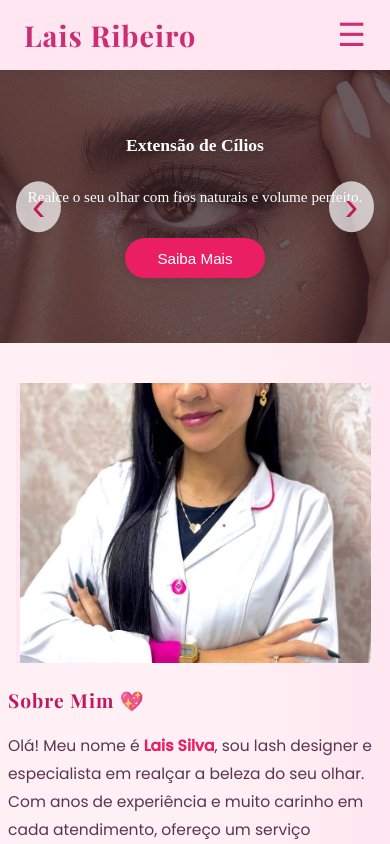
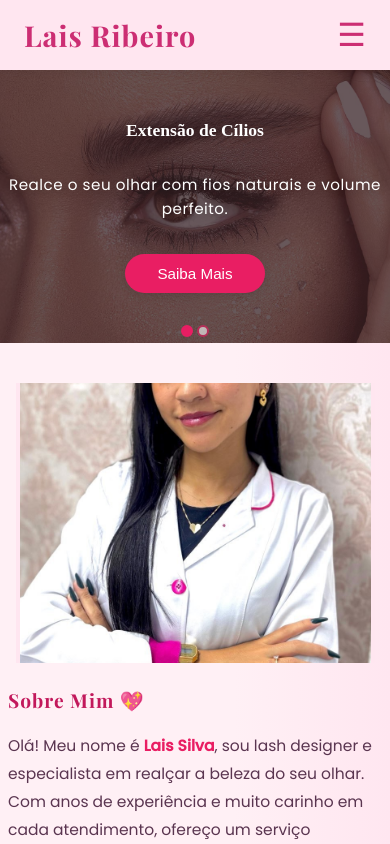
Before and after one commit to BrunoToniatti/lais, an Angular app: page / in a window 390 px wide. Shown: the top 844 px of the page. Built offline with nearby package versions, Linux system fonts and the light colour scheme.

Commit message:
Alterando banner

```diff
--- a/src/app/first-page/components/carousel/carousel.component.html
+++ b/src/app/first-page/components/carousel/carousel.component.html
@@ -1,5 +1,11 @@
 <div class="carousel-container">
-  <div class="carousel-wrapper" [style.transform]="getTransform()">
+  <div
+    class="carousel-wrapper"
+    [style.transform]="getTransform()"
+    (touchstart)="onTouchStart($event)"
+    (touchmove)="onTouchMove($event)"
+    (touchend)="onTouchEnd($event)"
+  >
     <div
       class="carousel-slide"
       *ngFor="let item of items"
@@ -7,7 +13,7 @@
     >
       <div class="carousel-content">
         <h3>{{ item.title }}</h3>
-        <p>{{ item.description }}</p>
+        <p class="carousel-subtitle">{{ item.description }}</p>
         <button (click)="scrollToSection($event, item.type)">Saiba Mais</button>
       </div>
     </div>
@@ -15,4 +21,11 @@
 
   <button class="prev" (click)="prevSlide()">‹</button>
   <button class="next" (click)="nextSlide()">›</button>
+  <div class="carousel-indicators">
+  <span
+    *ngFor="let item of items; let i = index"
+    [class.active]="i === currentIndex"
+    (click)="goToSlide(i)"
+  ></span>
 </div>
+</div>
--- a/src/app/first-page/components/carousel/carousel.component.scss
+++ b/src/app/first-page/components/carousel/carousel.component.scss
@@ -9,8 +9,35 @@
 
 .carousel-wrapper {
   display: flex;
-  transition: transform 0.5s ease-in-out;
-  height: 100%;
+  transition: transform 0.7s ease-in-out;
+}
+
+.carousel-indicators {
+  position: absolute;
+  left: 0;
+  right: 0;
+  bottom: 18px;
+  display: flex;
+  justify-content: center;
+  gap: 0.7rem;
+  z-index: 3;
+
+  span {
+    width: 12px;
+    height: 12px;
+    border-radius: 50%;
+    background: #fff;
+    opacity: 0.6;
+    border: 2px solid #e91e63;
+    transition: background 0.2s, opacity 0.2s;
+    cursor: pointer;
+    display: inline-block;
+
+    &.active {
+      background: #e91e63;
+      opacity: 1;
+    }
+  }
 }
 
 .carousel-slide {
@@ -84,17 +111,15 @@
   top: 50%;
   transform: translateY(-50%);
   font-size: 2.5rem;
-  background: rgba(255,255,255,0.7);
+  background: none;
   border: none;
-  color: #c2185b;
+  color: #fff;
   cursor: pointer;
   z-index: 2;
   padding: 0.2rem 1rem;
-  border-radius: 50%;
 
   &:hover {
     color: #e91e63;
-    background: #fff;
   }
 }
 
@@ -117,6 +142,15 @@
       p { font-size: 1rem; }
     }
   }
+
+  .carousel-indicators {
+    bottom: 10px;
+    gap: 0.5rem;
+  }
+  .carousel-indicators span {
+    width: 10px;
+    height: 10px;
+  }
 }
 
 @media (max-width: 600px) {
@@ -130,4 +164,28 @@
       button { font-size: 0.95rem; }
     }
   }
+
+  .prev, .next {
+    display: none;
+  }
+
+  .carousel-indicators {
+    bottom: 6px;
+    gap: 0.3rem;
+  }
+  .carousel-indicators span {
+    width: 8px;
+    height: 8px;
+  }
 }
+
+.carousel-subtitle {
+  font-size: 1.18rem;
+  font-family: 'Poppins', sans-serif;
+  font-weight: 400;
+  letter-spacing: 0.5px;
+  line-height: 1.6;
+  color: #fff;
+  margin: 1rem 0 0.5rem 0;
+  text-shadow: 0 2px 8px rgba(0,0,0,0.18);
+}
--- a/src/app/first-page/components/carousel/carousel.component.ts
+++ b/src/app/first-page/components/carousel/carousel.component.ts
@@ -1,16 +1,14 @@
 import { CommonModule } from '@angular/common';
-import { Component } from '@angular/core';
+import { Component, OnDestroy, OnInit, NgZone } from '@angular/core';
 
 @Component({
   selector: 'app-carousel',
   standalone: true,
-  imports: [
-    CommonModule
-  ],
+  imports: [CommonModule],
   templateUrl: './carousel.component.html',
   styleUrls: ['./carousel.component.scss']
 })
-export class CarouselComponent {
+export class CarouselComponent implements OnInit, OnDestroy {
   items = [
     {
       image: 'assets/cilios.jpg',
@@ -26,7 +24,23 @@ export class CarouselComponent {
     }
   ];
 
+  constructor(private ngZone: NgZone) { }
+
   currentIndex = 0;
+  interval: any;
+
+  touchStartX = 0;
+  touchEndX = 0;
+
+  ngOnInit() {
+    if (this.items.length > 1) {
+      this.startAutoSlide();
+    }
+  }
+
+  ngOnDestroy() {
+    clearInterval(this.interval);
+  }
 
   getTransform() {
     return `translateX(-${this.currentIndex * 100}%)`;
@@ -42,6 +56,20 @@ export class CarouselComponent {
       this.currentIndex === this.items.length - 1 ? 0 : this.currentIndex + 1;
   }
 
+  goToSlide(index: number) {
+    this.currentIndex = index;
+  }
+
+  startAutoSlide() {
+    this.ngZone.runOutsideAngular(() => {
+      this.interval = setInterval(() => {
+        this.ngZone.run(() => {
+          this.nextSlide();
+        });
+      }, 7000);
+    });
+  }
+
   scrollToSection(event: Event, sectionId: string) {
     event.preventDefault();
     const el = document.getElementById(sectionId);
@@ -49,4 +77,24 @@ export class CarouselComponent {
       el.scrollIntoView({ behavior: 'smooth' });
     }
   }
+
+  onTouchStart(event: TouchEvent) {
+    this.touchStartX = event.changedTouches[0].screenX;
+  }
+
+  onTouchMove(event: TouchEvent) {
+    this.touchEndX = event.changedTouches[0].screenX;
+  }
+
+  onTouchEnd(event: TouchEvent) {
+    const deltaX = this.touchEndX - this.touchStartX;
+    if (Math.abs(deltaX) > 40) { // Sensibilidade do swipe
+      if (deltaX < 0) {
+        this.nextSlide();
+      } else {
+        this.prevSlide();
+      }
+      this.startAutoSlide();
+    }
+  }
 }
```
